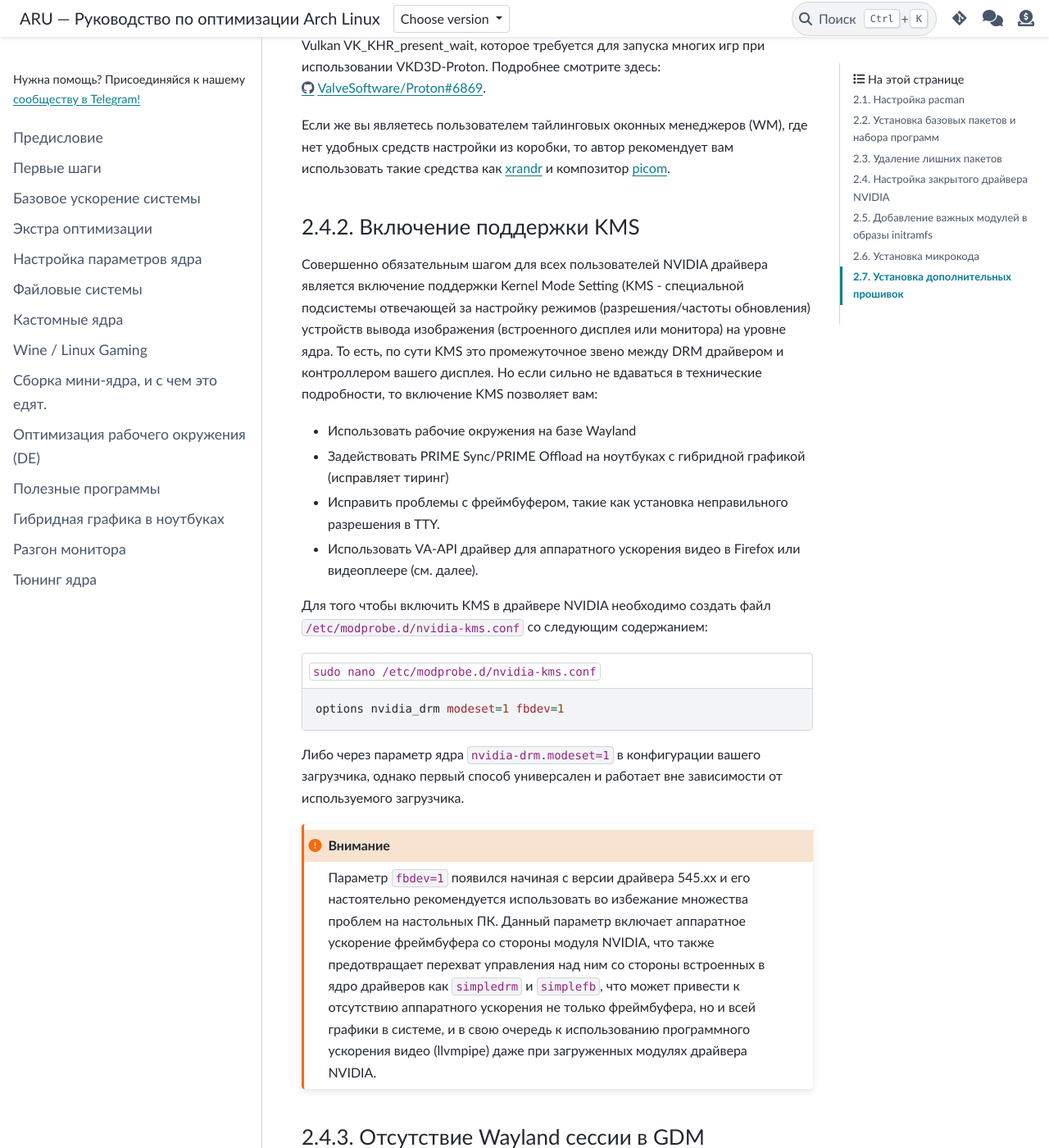
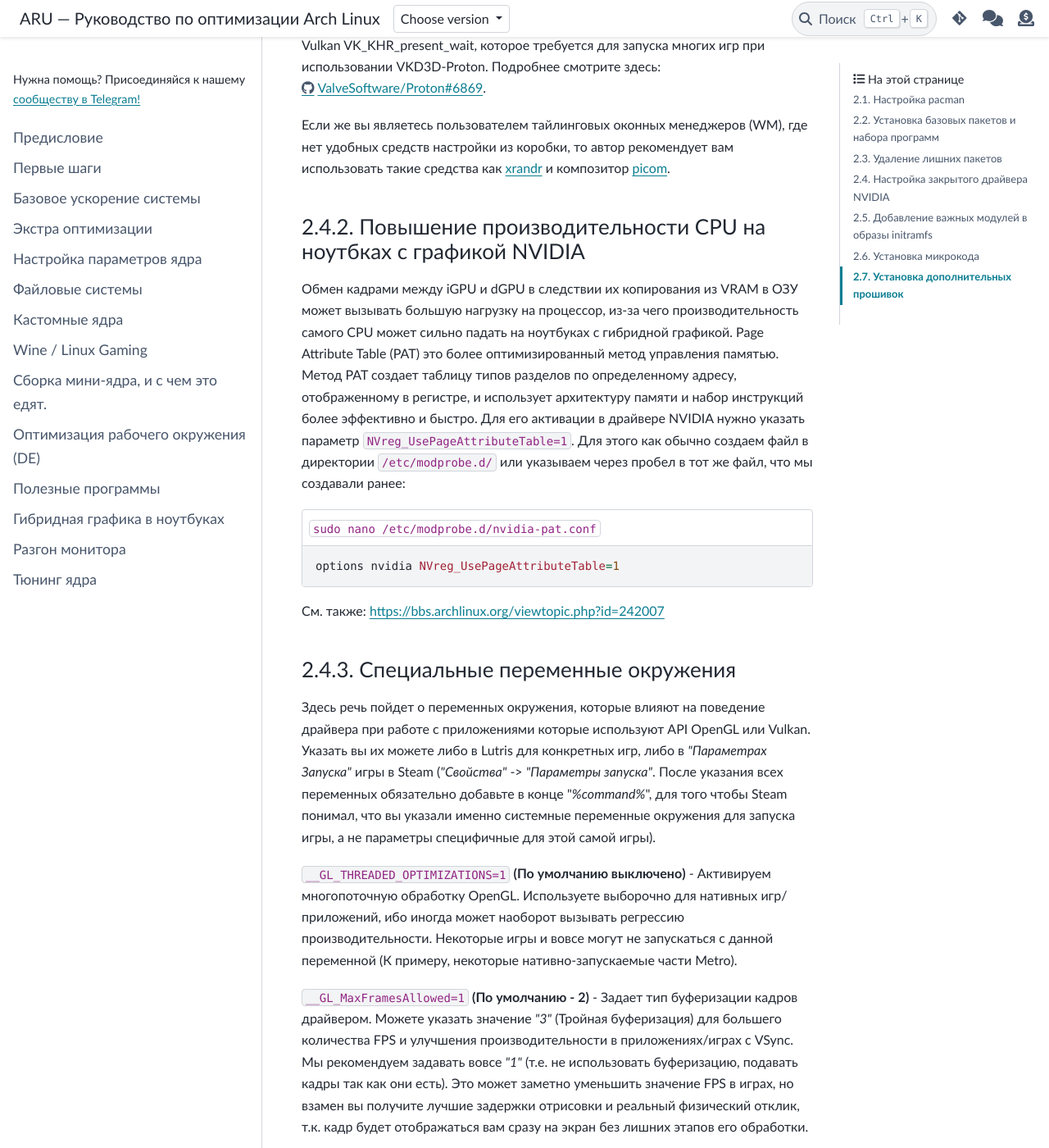
Before and after one commit to ventureoo/ARU, a Sphinx documentation site: the page built from docs/source/first-steps.rst, in a window 1280 px wide and 1400 px high, scrolled down 9476 px. Shown: the whole window at 82% size. Built offline with Sphinx 7.4.7 and the PyData theme 0.15.4, drawn with Linux system fonts in a browser that asks for light colours; some of the changed text lies outside the part shown.

Commit message:
first-steps: Remove most of nvidia driver tweaks
All of this is now enabled by default inside the nvidia-utils package:

https://gitlab.archlinux.org/archlinux/packaging/packages/nvidia-utils/-/merge_requests/16

https://gitlab.archlinux.org/archlinux/packaging/packages/nvidia-utils/-/merge_requests/13

https://gitlab.archlinux.org/archlinux/packaging/packages/nvidia-utils/-/merge_requests/14

Signed-off-by: Vasiliy Stelmachenok <ventureo@cachyos.org>

```diff
--- a/docs/source/first-steps.rst
+++ b/docs/source/first-steps.rst
@@ -463,99 +463,6 @@
 .. _xrandr: https://wiki.archlinux.org/title/Xrandr#Testing_configuration
 .. _picom: https://wiki.archlinux.org/title/Picom
 
-.. index:: nvidia, drm, kms, wayland
-.. _nvidia-drm-kms:
-
-------------------------
-Включение поддержки KMS
-------------------------
-
-Совершенно обязательным шагом для всех пользователей NVIDIA драйвера
-является включение поддержки Kernel Mode Setting (KMS - специальной
-подсистемы отвечающей за настройку режимов (разрешения/частоты
-обновления) устройств вывода изображения (встроенного дисплея или
-монитора) на уровне ядра. То есть, по сути KMS это промежуточное звено
-между DRM драйвером и контроллером вашего дисплея. Но если сильно не
-вдаваться в технические подробности, то включение KMS позволяет вам:
-
-- Использовать рабочие окружения на базе Wayland
-- Задействовать PRIME Sync/PRIME Offload на ноутбуках с гибридной графикой
-  (исправляет тиринг)
-- Исправить проблемы с фреймбуфером, такие как установка неправильного
-  разрешения в TTY.
-- Использовать VA-API драйвер для аппаратного ускорения видео в
-  Firefox или видеоплеере (см. далее).
-
-Для того чтобы включить KMS в драйвере NVIDIA необходимо создать файл
-``/etc/modprobe.d/nvidia-kms.conf`` со следующим содержанием:
-
-.. code-block:: shell
-   :caption: ``sudo nano /etc/modprobe.d/nvidia-kms.conf``
-
-   options nvidia_drm modeset=1 fbdev=1
-
-Либо через параметр ядра ``nvidia-drm.modeset=1`` в конфигурации
-вашего загрузчика, однако первый способ универсален и работает вне
-зависимости от используемого загрузчика.
-
-.. attention:: Параметр ``fbdev=1`` появился начиная с версии драйвера
-   545.xx и его настоятельно рекомендуется использовать во избежание
-   множества проблем на настольных ПК. Данный параметр включает
-   аппаратное ускорение фреймбуфера со стороны модуля NVIDIA, что
-   также предотвращает перехват управления над ним со стороны
-   встроенных в ядро драйверов как ``simpledrm`` и ``simplefb``, что
-   может привести к отсутствию аппаратного ускорения не только
-   фреймбуфера, но и всей графики в системе, и в свою очередь к
-   использованию программного ускорения видео (llvmpipe) даже при
-   загруженных модулях драйвера NVIDIA.
-
-.. index:: nvidia, gdm, wayland
-.. _nvidia_gdm_wayland_session:
-
-----------------------------------
-Отсутствие Wayland сессии в GDM
-----------------------------------
-
-К сожалению, даже если вы включите поддержку KMS в драйвере NVIDIA, то
-вы не увидете заветного пункта с Wayland сессией GNOME в дисплей
-менеджере GDM. Так как это ограничение самого GDM, то нам ничего не
-остается кроме отключения ненужных проверок, что определяют
-производителя вашей видеокарты и блокируют использование Wayland
-сессии. Для этого выполните следующую команду::
-
-  sudo ln -s /dev/null /etc/udev/rules.d/61-gdm.rules
-
-И перезагрузите службу GDM или перезагрузите систему.
-
-.. index:: sleep, nvidia, wayland
-.. _nvidia_sleep_fix:
-
------------------------------------------------------
-Исправление артефактов при выходе из сна под Wayland
------------------------------------------------------
-
-Если вам все таки удалось добраться до Wayland сессии, то проблемы
-здесь не заканчиваются, ибо при выходе из сна вы столкнетесь с кучей
-артефактов, либо с намертво зависшей системой. Чтобы это исправить
-необходимо передать драйверу NVIDIA ещё один параметр. Для этого
-создаем файл ``/etc/modprobe.d/nvidia-sleep.conf`` и указываем
-следующее:
-
-.. code-block:: shell
-   :caption: ``sudo nano /etc/modprobe.d/nvidia-sleep.conf``
-
-   options nvidia NVreg_PreserveVideoMemoryAllocations=1
-
-Затем необходимо включить ряд специальных служб, которые помогут
-восстановить работоспособность вашего ПК при выходе из сна::
-
-  sudo systemctl enable nvidia-resume nvidia-suspend nvidia-hibernate
-
-.. warning:: Данная проблема актуальна только для настольных ПК. На
-   ноутбуках управление дисплеем и, соответственно, сном как правило
-   выполняется встроенной графикой (iGPU), и никаких проблем в этом
-   случае возникать не должно.
-
 .. _fix_poor_cpu_performance:
 
 ----------------------------------------------------------------
```
